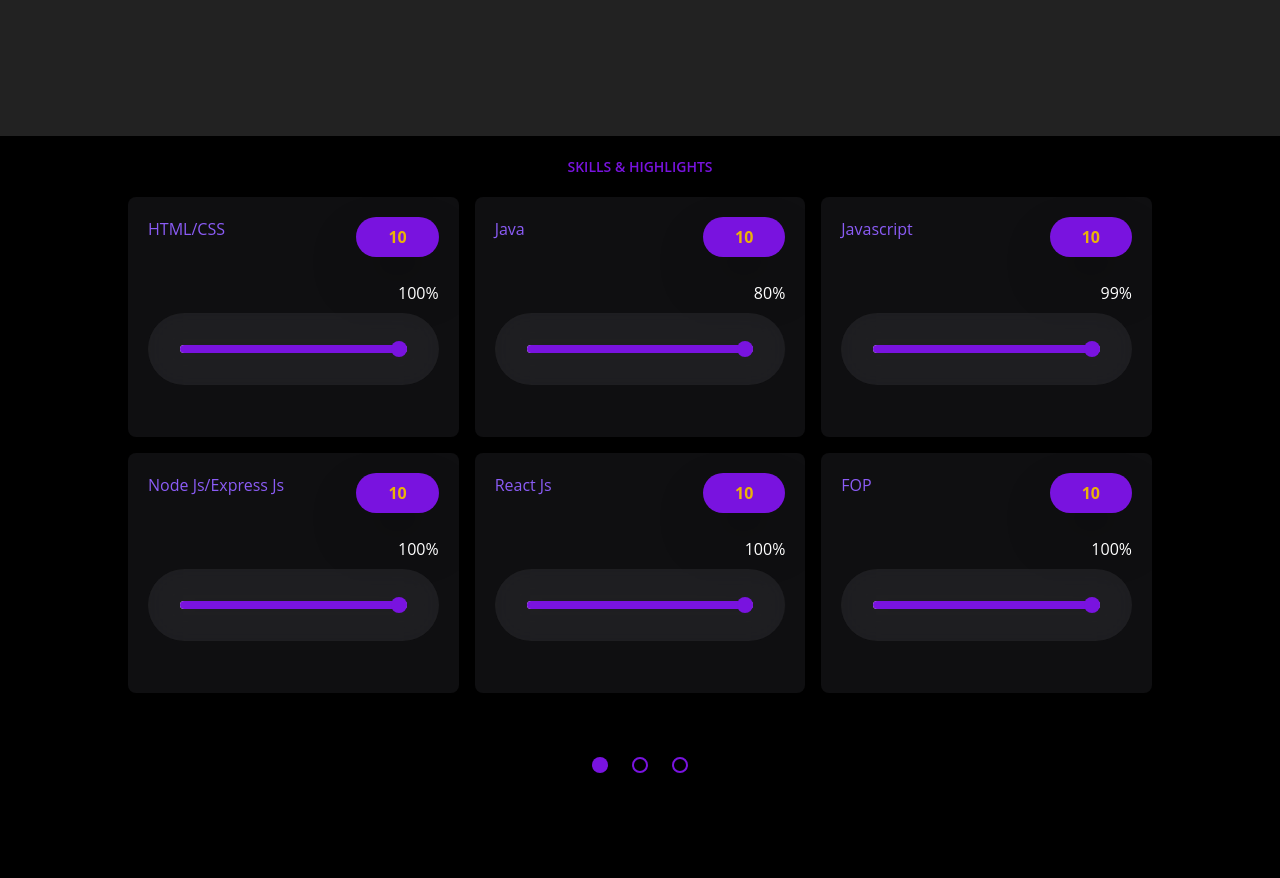
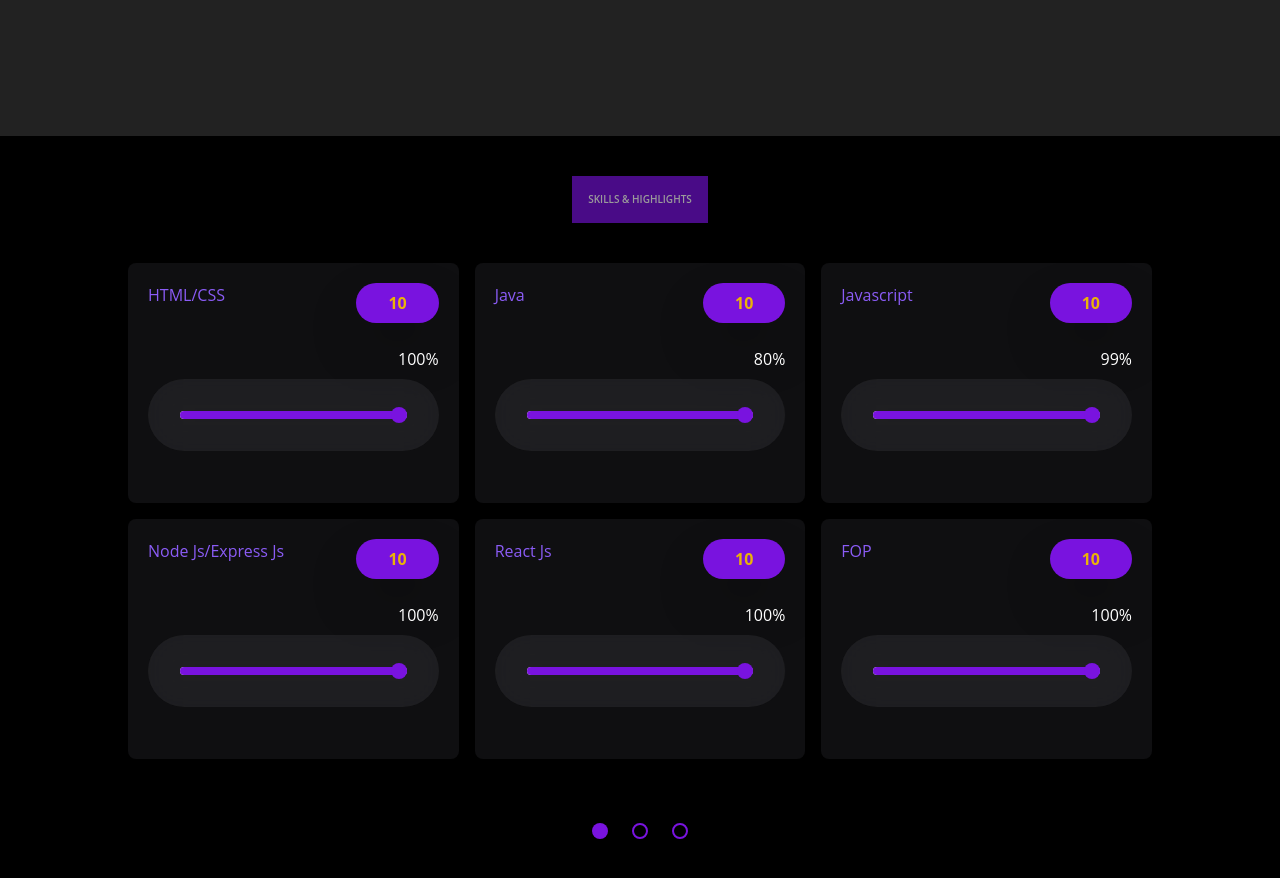
Before and after one commit to Manzi-Cedrick/portofolio_web, a Next.js app: page / in a window 1280 px wide. Shown: the part 1520-2398 px from the top of the page. Built offline with nearby package versions, Linux system fonts and the light colour scheme.

Commit message:
Styles: Style redesigning

```diff
--- a/components/Skills.tsx
+++ b/components/Skills.tsx
@@ -4,10 +4,10 @@
 
     return (
         <div className="min-h-screen px-4  md:overflow-hidden lg:px-[8em] text-white  bg-black" id="skills">
-            <div className="text-center flex text-backG text-[14px] justify-center py-5  ">
-                <h1 className="font-semibold">SKILLS & HIGHLIGHTS</h1>
+            <div className="text-center flex text-white text-[14px] justify-center py-10  ">
+                <h1 className="font-semibold  bg-backG px-4 py-4 text-[10px] animate-pulse">SKILLS & HIGHLIGHTS</h1>
             </div>
-            <div className='grid grid-cols-1 md:grid-cols-2 lg:grid-cols-3 md:gap-2 gap-4 lg:gap-4 pt-[4em]o'>
+            <div className='grid grid-cols-1 md:grid-cols-2 lg:grid-cols-3 md:gap-2 gap-4 lg:gap-4 '>
                 {SkillsArray.map((skill) => (
                     <div key={skill.id} className='bg-zinc-900 hover:cursor-pointer text-violet-500 p-5 min-h-[30vh] rounded-lg min-w-[25vw] bg-opacity-65 bg-clip-padding' style={{ "backdropFilter": "blur(50px)" }}>
                         <div className='flex justify-between'>
```
